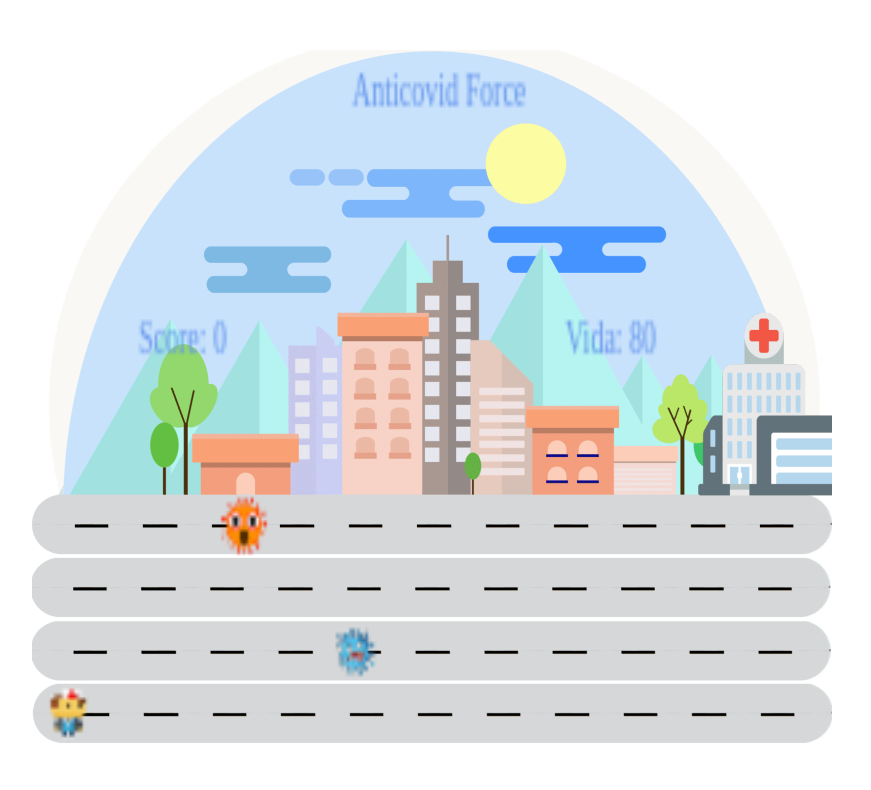
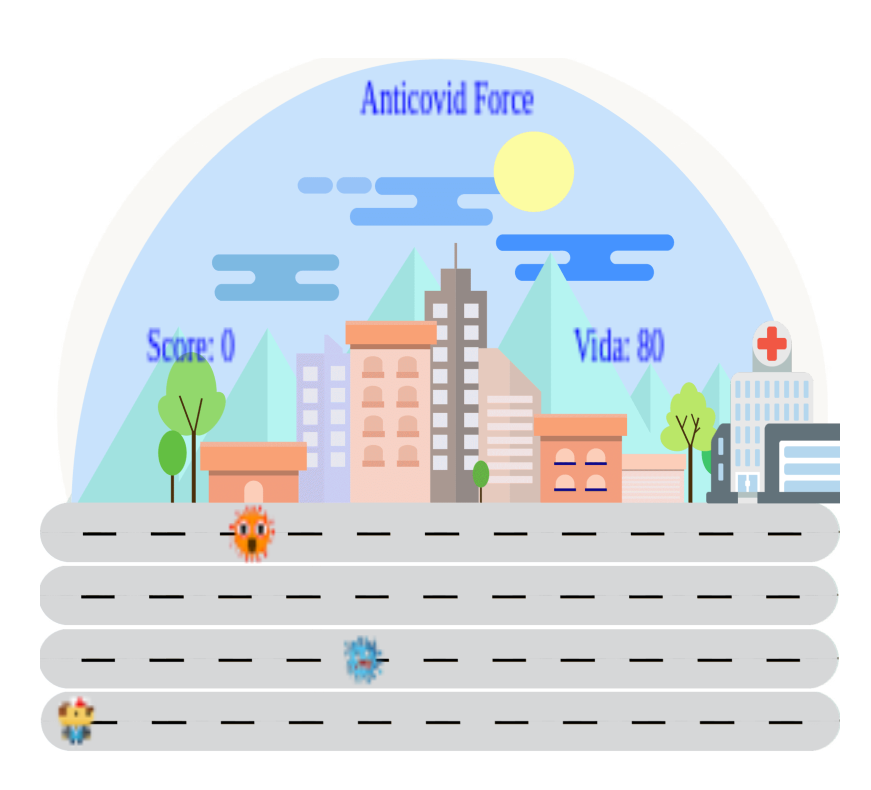
Before and after one commit to CharlieJack97/ProyectoJuego, a plain HTML site: page juego.html in a window 1280 px wide. Shown: the whole page, without its empty margins (208-1079 px from the left). Drawn offline with Linux system fonts and the light colour scheme.

Commit message:
arreglos minimos

```diff
--- a/code/code.js
+++ b/code/code.js
@@ -35,7 +35,7 @@ const pildoras = []
 const jeringuillas = []
 
 function mostrarInfo(score, vida){
-    ctx.fillStyle = "cornflowerblue";
+    ctx.fillStyle = "blue";
     ctx.font = "10px georgia bond";
     ctx.fillText("Anticovid Force", 120,12);
     //score
@@ -172,12 +172,7 @@ function teclas(enfermero){
 
 //====== VARIABLES GLOBAL =======
 const enfermero = new Nurse(5, 136, 17, 12, nurseImg, 0, 100)
-/*const viruses = new Virus(258, 136, 17, 12, virusImg)
-const viruses2 = new Virus(258, 123, 17, 12, virusImg)
-const viruses3 = new Virus(258, 109, 17, 12, virusImg)
-const viruses4 = new Virus(258, 96, 17, 12, virusImg)
-const viruses5 = new Virus(258, 82, 17, 12, virusImg)
-*/
+
 
 //====== CREACION DE OBJETOS =======
 function crearVirus(){
@@ -217,7 +212,7 @@ function crearVirus(){
 
 function crearPildoras(){
 
-    const cant = Math.floor(Math.random() * 1000);
+    const cant = Math.floor(Math.random() * 2000);
         if(cant === 4){
         const pildora = new Virus(330, 136, 17, 12, pildoraImg)
         pildoras.push(pildora)
@@ -268,15 +263,15 @@ function iniciar(){
     mostrarInfo(enfermero.score, enfermero.vida)
 
 
-    viral.forEach((virus) =>{
+    viral.forEach((virus, index) =>{
         console.log(viral)
         virus.mostrar()
         if (virus.x <= enfermero.x + enfermero.w - 9 &&
              virus.x >= enfermero.x &&
-             virus.y <= enfermero.y + enfermero.h - 9 &&
+             virus.y <= enfermero.y + enfermero.h &&
              virus.y >= enfermero.y){
 
-            viral.splice(0,1)
+            viral.splice(index, 1)
             enfermero.vida -= 20
 
             //alert("Game Over")
@@ -286,18 +281,15 @@ function iniciar(){
     })
 
 
-    /*pildoras.forEach((pildora) =>{
+    pildoras.forEach((pildora, index) =>{
         console.log(pildoras)
         pildora.mostrar()
-        if (enfermero.vida === 100){
-            enfermero.vida += 0
-        }
-        if (pildora.x <= enfermero.x + enfermero.w - 9 && pildora.x >= enfermero.x && pildora.y <= enfermero.y + enfermero.h - 9 && pildora.y >= enfermero.y){
-            pildoras.splice(0.1)
+
+        if (pildora.x <= enfermero.x + enfermero.w - 9 && pildora.x >= enfermero.x && pildora.y <= enfermero.y + enfermero.h && pildora.y >= enfermero.y && enfermero.vida < 100){
+            pildoras.splice(index, 1)
             enfermero.vida += 20
         }
-
-    })*/
+    })
 
 
 
--- a/styles/styleGame.css
+++ b/styles/styleGame.css
@@ -1,7 +1,5 @@
 *{
     background: white;
-    margin: 0;
-    height: 0;
 }
 
 .cuerpo{
@@ -19,5 +17,5 @@ canvas{
     height: 700px;
    background-image: url("../image/fondoJuegoPlay.png");
    background-size: cover;
-   *position: absolute;
+
 }
```
Also changed, not shown: index.html (+1 -1 lines), styles/styleIntro.css (+4 -4 lines).
